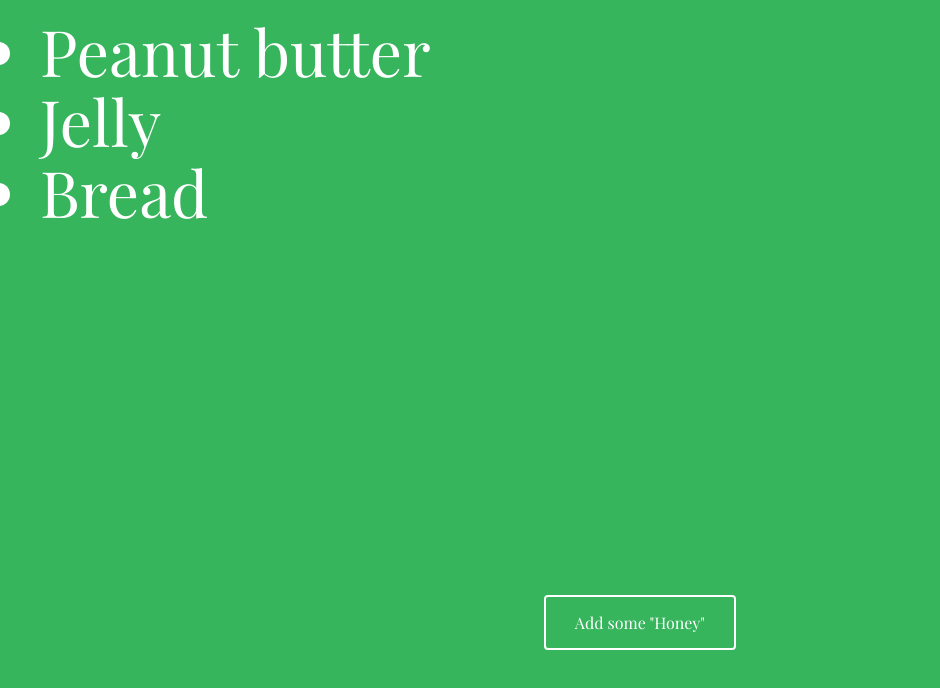
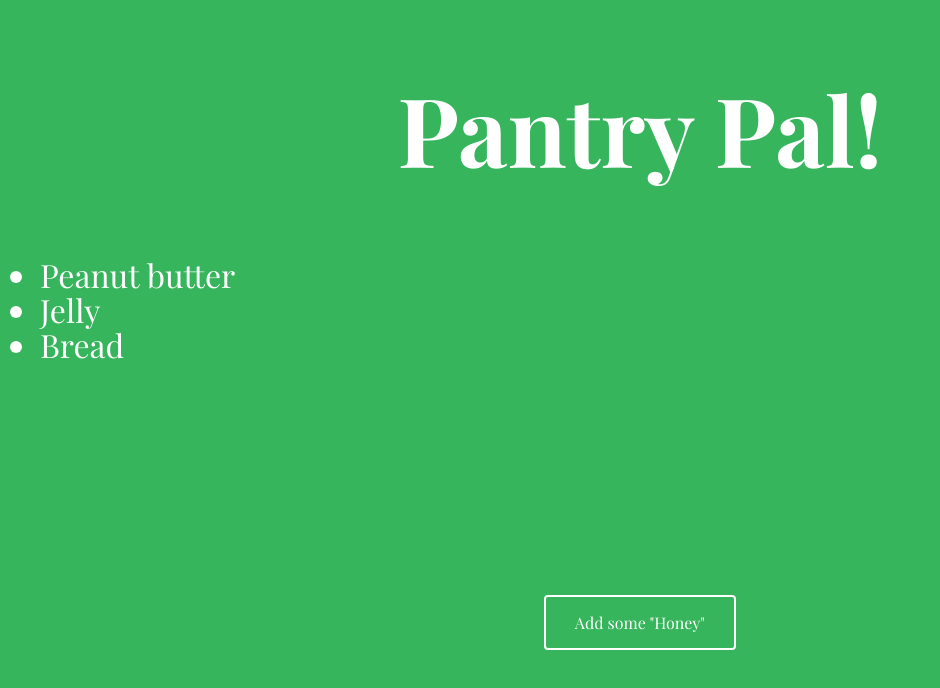
Before and after one commit to DavidJMcGarvey/pantry_pal, a plain HTML site: page index.html in a window 1280 px wide. Shown: the whole page, without its empty margins (0-940 px from the left). Drawn offline with nearby package versions, Linux system fonts and the light colour scheme; a web font is replaced by a local one.

Commit message:
CSS Title

```diff
--- a/css/styles.css
+++ b/css/styles.css
@@ -16,7 +16,7 @@ body {
 }
 
 .quote {
-  font-size: 4rem;
+  font-size: 2rem;
   font-weight: 400;
   line-height: 1.1;
   position: relative;
@@ -68,6 +68,11 @@ body {
   font-style: normal;
 }
 
+.mainTitle {
+  font-size: 6rem;
+  text-align: center;
+}
+
 #addItemButton {
   position: fixed;
   width: 12em;
--- a/index.html
+++ b/index.html
@@ -10,6 +10,9 @@
 <body>
   <div class="container">
     <div>
+        <h1 class="mainTitle">Pantry Pal!</h1>
+    </div>
+    <div>
       <ul id="inventory-list">
         <li class="quote">Peanut butter</li>
         <li class="quote">Jelly</li>
```
